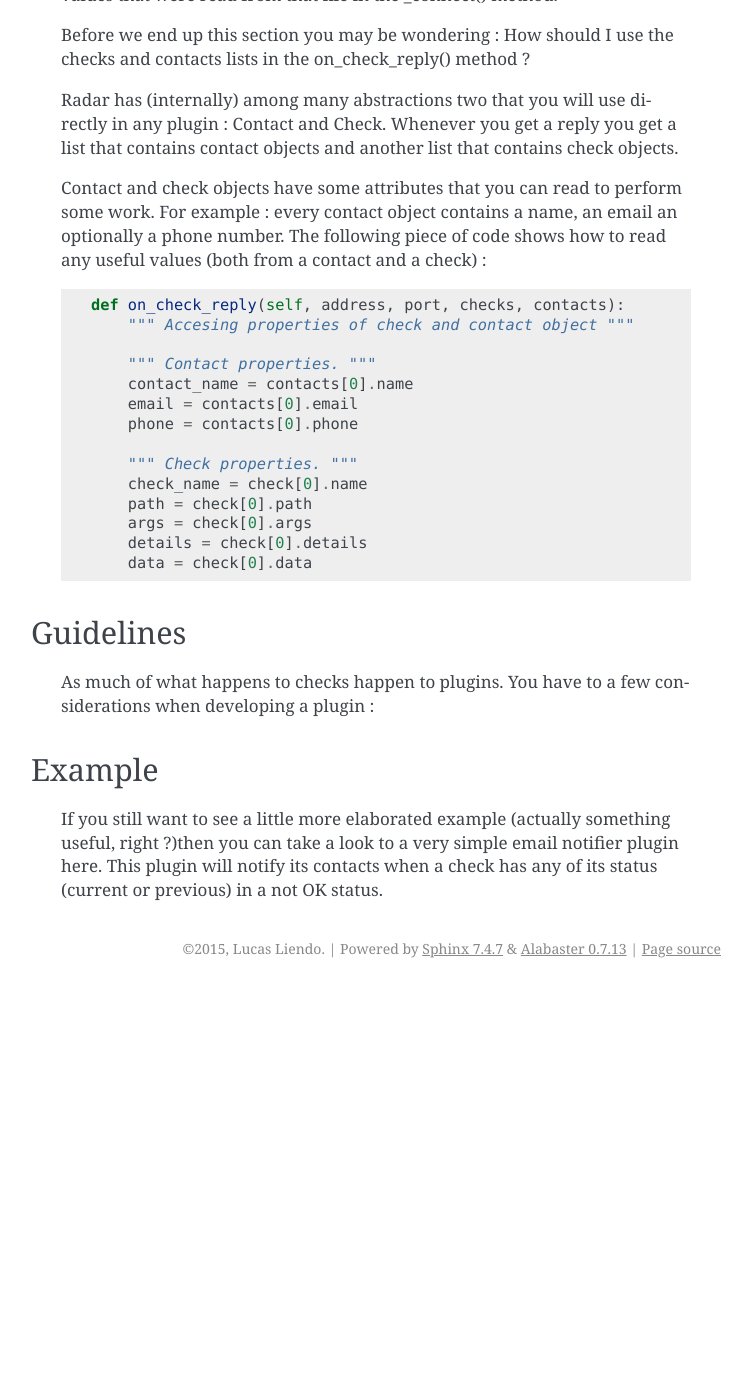
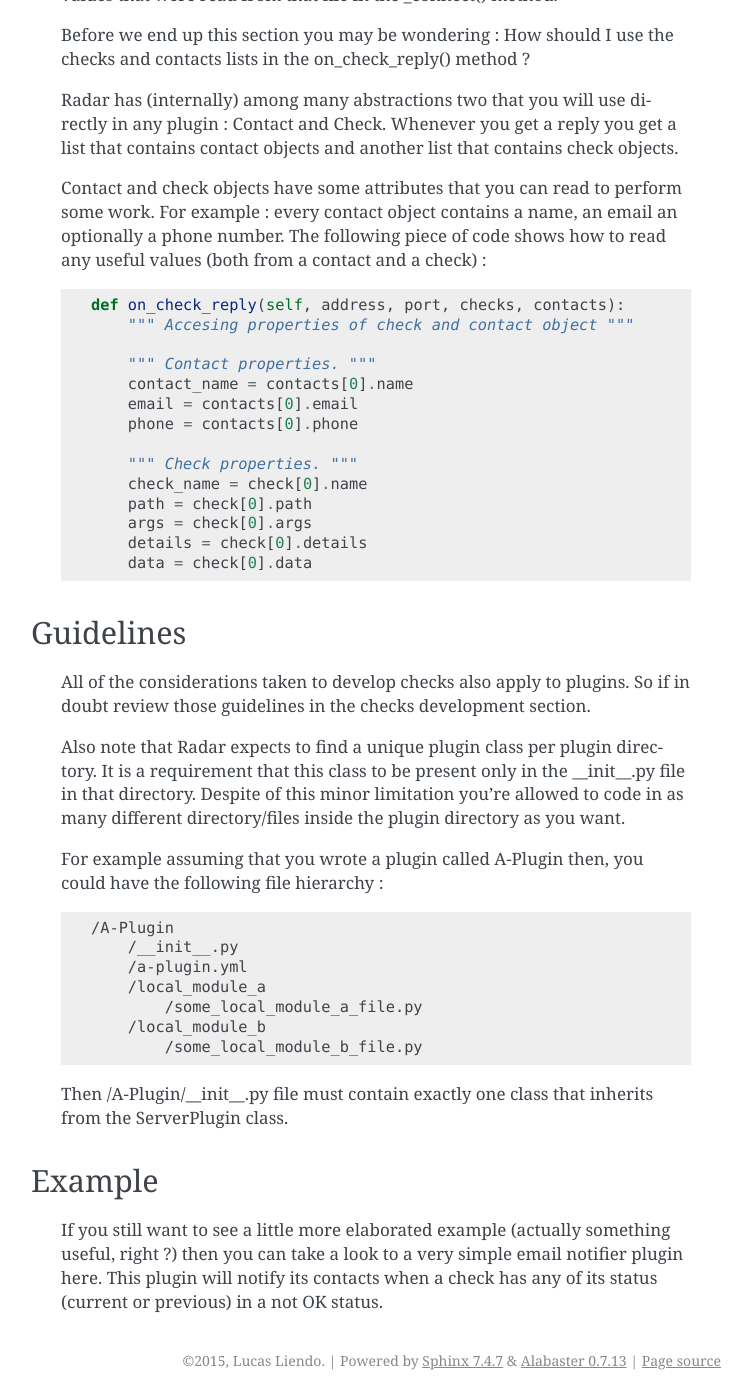
Before and after one commit to lliendo/Radar, a Sphinx documentation site: the page built from docs/plugins-development.rst, in a window 1280 px wide and 1400 px high, scrolled down 3178 px. Shown: the whole window, without its empty margins (389-1141 px from the left). Built offline with Sphinx 7.4.7, drawn with Linux system fonts in a browser that asks for light colours; before the commit the page ends 4166 px from its top, so only the background shows below that.

Commit message:
- Updated plugins documentation.

```diff
--- a/docs/plugins-development.rst
+++ b/docs/plugins-development.rst
@@ -191,16 +191,37 @@ Introduction
 Guidelines
 ----------
 
-    As much of what happens to checks happen to plugins. You have to a few
-    considerations when developing a plugin :
+    All of the considerations taken to develop checks also apply to plugins.
+    So if in doubt review those guidelines in the checks development section.
+
+    Also note that Radar expects to find a unique plugin class per plugin
+    directory. It is a requirement that this class to be present only in the
+    __init__.py file in that directory. Despite of this minor limitation you're
+    allowed to code in as many different directory/files inside the plugin
+    directory as you want.
+
+    For example assuming that you wrote a plugin called A-Plugin then, you
+    could have the following file hierarchy :
+
+    .. code-block:: yaml
+
+        /A-Plugin
+            /__init__.py
+            /a-plugin.yml
+            /local_module_a
+                /some_local_module_a_file.py
+            /local_module_b
+                /some_local_module_b_file.py
 
 
+    Then /A-Plugin/__init__.py file must contain exactly one class that inherits
+    from the ServerPlugin class.
 
 
 Example
 -------
 
     If you still want to see a little more elaborated example (actually something
-    useful, right ?)then you can take a look to a very simple email notifier
+    useful, right ?) then you can take a look to a very simple email notifier
     plugin here. This plugin will notify its contacts when a check has any of
     its status (current or previous) in a not OK status.
```
